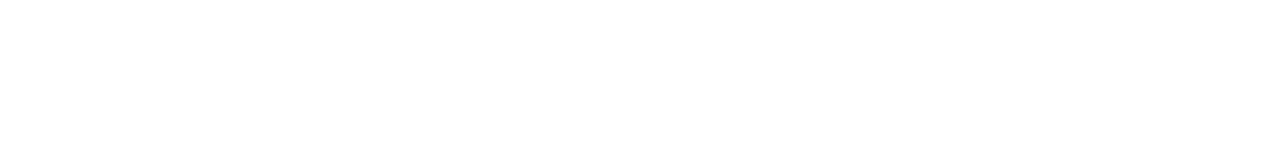
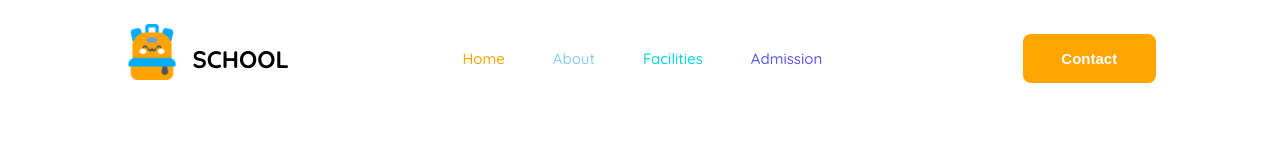
Before and after one commit to oraa-dev/assignment-2-test, a plain HTML site: page index.html in a window 1280 px wide. Drawn offline with Linux system fonts and the light colour scheme.

Commit message:
designed the navigation bar

```diff
--- a/index.html
+++ b/index.html
@@ -3,11 +3,26 @@
 <head>
     <meta charset="UTF-8">
     <meta name="viewport" content="width=device-width, initial-scale=1.0">
-    <title>ASSIGNMENT-2</title>
+    <title>ASSIGNMENT-2 Kids Education</title>
+    <link rel="stylesheet" href="styles/assignment.css">
 </head>
-<body>
+<body class="quicksand-font">
     <header>
-
+       <div class="school">
+           <div class="logo">
+            <img src="assets/logo.png" alt="">
+            <h2>SCHOOL</h2>
+           </div>
+           <nav>
+               <ul class="navlist">
+                   <li id="orange">Home</li>
+                   <li id="skyblue">About</li>
+                   <li id="FacilColor">Facilities</li>
+                   <li id="AdmiColor">Admission</li>
+                </ul>
+           </nav>
+           <button class="nav-btn"><a href="">Contact</a></button>
+       </div>
     </header>
 
     <main>
--- a/styles/assignment.css
+++ b/styles/assignment.css
@@ -0,0 +1,87 @@
+/*******font style*******/
+
+@import url('https://fonts.googleapis.com/css2?family=Quicksand:wght@300..700&display=swap');
+
+.quicksand-font{
+    font-family: "Quicksand", serif;
+    font-optical-sizing: auto;
+    font-weight: 400;
+    font-style: normal;
+  }
+
+
+  /******header menu style******/
+
+  .school{
+    display: flex;
+    justify-content: space-around;
+    align-items: center;
+    margin-top: 1.5em;
+    margin-left: 5em;
+    margin-right: 5em;
+  }
+
+  .logo > h2{
+    padding-left: 0.5em;
+  }
+
+  .logo {
+    display: flex;
+  }
+
+  .logo img {
+    width: 3.5rem;
+    height: 3.5rem;
+  }
+
+  ul li{
+    list-style: none;
+  }
+
+  .navlist{
+    display: flex;
+    gap: 3em;
+    margin-right: 8rem;
+    margin-left: 3.8rem;
+  }
+
+.nav-btn{
+  background-color: orange;
+  padding-left: 2.4rem;
+  padding-right: 2.4rem;
+  padding-top: 1rem;
+  padding-bottom: 1rem;
+  border-radius: 8px;
+  border: none;
+}
+
+.nav-btn > a{
+    text-decoration: none;
+    color: #FFFFFF;
+    font-weight: 600;
+    font-size: 15px;
+ }
+
+ #orange{
+  color: orange;
+  font-size: 15px;
+  font-weight: 500;
+ }
+
+ #skyblue{
+  color: skyblue;
+  font-size: 15px;
+  font-weight: 500;
+ }
+
+ #FacilColor{
+  color: #05D4DF;
+  font-size: 15px;
+  font-weight: 500;
+}
+
+ #AdmiColor{
+  color: #5D58EF;
+  font-size: 15px;
+  font-weight: 500;
+ }
```
Also changed, not shown: assets/bg.png (added), assets/dribble.png (added), assets/elementary.png (added), assets/fb.png (added), assets/google+.png (added), assets/hero-kids.png (added), assets/kinder.png (added), assets/logo.png (added), assets/middle.png (added), assets/story-1.png (added), assets/story-2.png (added), assets/story-3.png (added), assets/story-4.png (added), assets/story-5.png (added), 1 more files.
